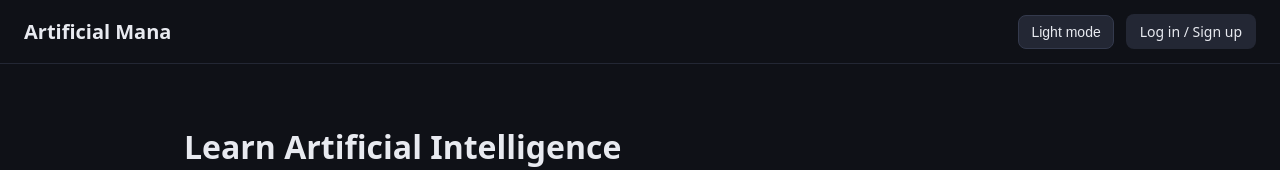
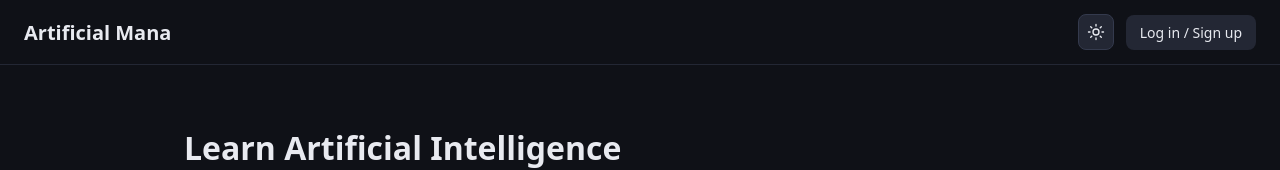
Before and after one commit to sankalpg370-bit/Artificial-Mana, a Next.js app: page / in a window 1280 px wide. Shown: the top 170 px of the page. Built offline with nearby package versions, Linux system fonts and the light colour scheme; no server answers; the database is empty.

Commit message:
Refactor theme toggle button to use SVG icons and update styles for improved accessibility and alignment

```diff
--- a/app/ThemeToggle.js
+++ b/app/ThemeToggle.js
@@ -41,7 +41,16 @@
       aria-label={`Switch to ${nextTheme} mode`}
       title={`Switch to ${nextTheme} mode`}
     >
-      {theme === "dark" ? "Light mode" : "Dark mode"}
+      {nextTheme === "light" ? (
+        <svg aria-hidden="true" viewBox="0 0 24 24">
+          <circle cx="12" cy="12" r="4" />
+          <path d="M12 2v2m0 16v2M4.93 4.93l1.42 1.42m11.3 11.3 1.42 1.42M2 12h2m16 0h2M4.93 19.07l1.42-1.42m11.3-11.3 1.42-1.42" />
+        </svg>
+      ) : (
+        <svg aria-hidden="true" viewBox="0 0 24 24">
+          <path d="M20.9 13A9 9 0 0 1 11 3.1 9 9 0 1 0 20.9 13Z" />
+        </svg>
+      )}
     </button>
   );
 }
--- a/app/globals.css
+++ b/app/globals.css
@@ -123,5 +123,6 @@
 :root[data-theme="light"] .row button:disabled{background:#e9edf5;color:#788398}
 :root[data-theme="light"] .editor:focus,:root[data-theme="light"] .card:hover{border-color:#3e5fd5}
 .header-actions{display:flex;gap:12px;align-items:center}
-.theme-toggle{background:#232734;color:#e8eaf0;border:1px solid #343a4d;border-radius:8px;padding:8px 12px;cursor:pointer;font-size:14px}
+.theme-toggle{display:inline-flex;align-items:center;justify-content:center;background:#232734;color:#e8eaf0;border:1px solid #343a4d;border-radius:8px;padding:8px;cursor:pointer}
+.theme-toggle svg{width:18px;height:18px;fill:none;stroke:currentColor;stroke-width:1.8;stroke-linecap:round;stroke-linejoin:round}
 :root[data-theme="light"] .theme-toggle{background:#e9edf5;color:#1b2230;border-color:#dce2ed}
```
